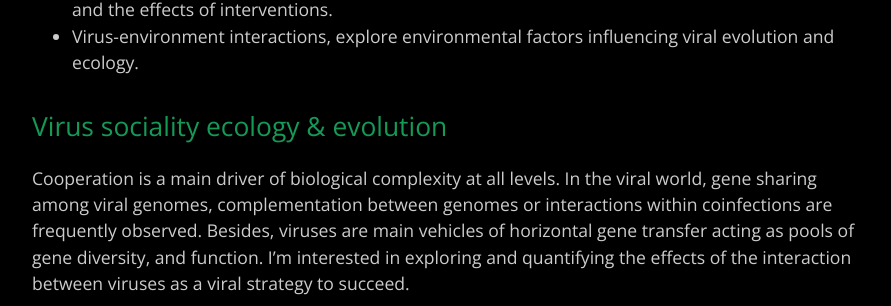
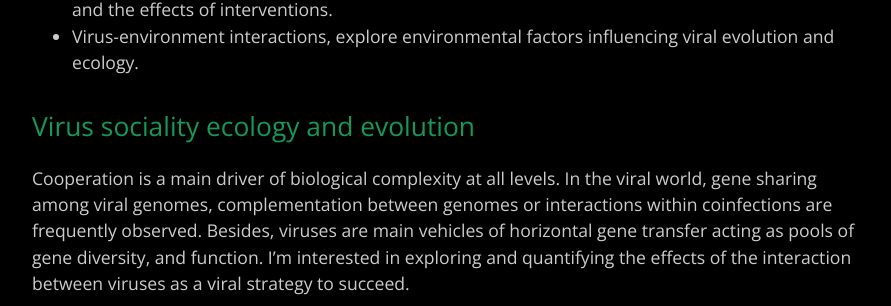
Before and after one commit to aluciasanz/aluciasanz.github.io, a Jekyll site: the page built from research.md, in a window 1280 px wide and 900 px high, scrolled down 671 px. Shown: the part 152-458 px from the top of the window, without its empty margins (192-1083 px from the left). Built offline with Jekyll 4.4.1, drawn with Linux system fonts in a browser that asks for light colours.

Commit message:
Update research.md

```diff
--- a/research.md
+++ b/research.md
@@ -12,7 +12,7 @@ My research focuses on the complex interactions between viruses, either with oth
 * [Virus-host interactions](#virus-host-coevolution), in the context of coevolution I try to address the reciprocal evolutionary changes between viruses and their hosts, which shapes viral strategies for infection and host defenses over time, and in the context of [infectious disease dynamics](#infectious-disease-dynamics) I focus on how viruses spread and evolve within the host, modeling factors such as transmission rates, viral evolution, and the effects of interventions.
 * Virus-environment interactions, explore environmental factors influencing viral evolution and ecology.
 
-## Virus sociality ecology & evolution
+## Virus sociality ecology and evolution
 Cooperation is a main driver of biological complexity at all levels. In the viral world, gene sharing among viral genomes, complementation between genomes or interactions within coinfections are frequently observed. Besides, viruses are main vehicles of horizontal gene transfer acting as pools of gene diversity, and function.  I'm interested in exploring and quantifying the effects of the interaction between viruses as a viral strategy to succeed.
 
 ### Virus-satellite interactions
```
